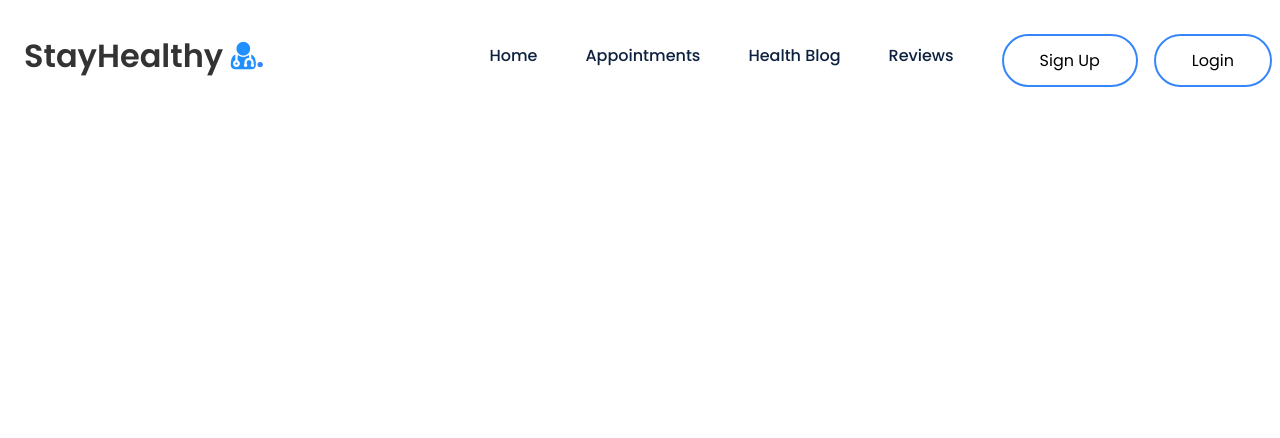
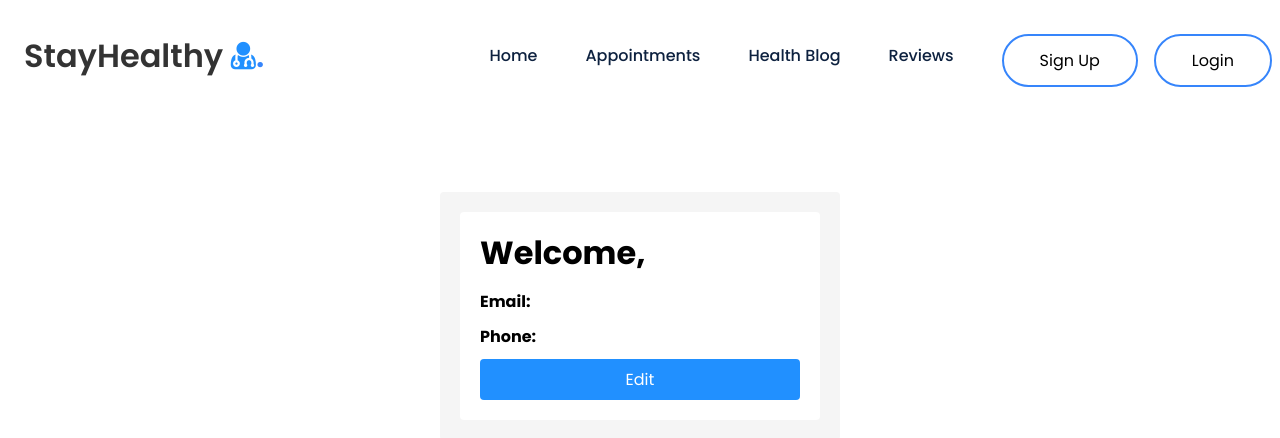
Before and after one commit to shahidullahmc/react-med_appt, a React (Create React App) app: page /profile in a window 1280 px wide. Shown: the top 438 px of the page. Built offline with nearby package versions, Linux system fonts and the light colour scheme; no server answers; sample sign-in values are in the browser's storage.

Commit message:
Profileform

```diff
--- a/package.json
+++ b/package.json
@@ -8,7 +8,7 @@
     "@testing-library/user-event": "^13.5.0",
     "react": "^18.2.0",
     "react-dom": "^18.2.0",
-    "react-router-dom": "^6.20.1",
+    "react-router-dom": "^6.21.1",
     "react-scripts": "^5.0.1",
     "reactjs-popup": "^2.0.6",
     "web-vitals": "^2.1.4"
--- a/src/App.js
+++ b/src/App.js
@@ -22,6 +22,8 @@
 
 import ReviewForm from './Components/ReviewForm/ReviewForm';
 
+import ProfileForm from './Components/ProfileCard/ProfileCard';
+
 
 function App() {
 
@@ -39,6 +41,7 @@
                         <Route path="/search/doctors" element={<DoctorCard/>} />
                         <Route path="/booking-consultation" element={<BookingConsultation/>} />
                         <Route path="/reviews" element={<ReviewForm/>} />
+                        <Route path='/profile' element={<ProfileForm />} />
                     </Routes>
             </Notification>
         </BrowserRouter>
--- a/src/Components/ProfileCard/ProfileCard.css
+++ b/src/Components/ProfileCard/ProfileCard.css
@@ -0,0 +1,61 @@
+.profile-container {
+    max-width: 400px;
+    margin: 15% auto;
+    padding: 20px;
+    background-color: #f5f5f5;
+    border-radius: 4px;
+  }
+
+  .profile-container h1 {
+    margin-top: 0;
+  }
+
+  .profile-container form {
+    margin-bottom: 20px;
+  }
+
+  .profile-container label {
+    display: block;
+    margin-bottom: 10px;
+  }
+
+  .profile-container input[type="text"],
+  .profile-container input[type="email"] {
+    width: 100%;
+    padding: 8px;
+    border: 1px solid #ccc;
+    border-radius: 4px;
+  }
+
+  .profile-container button {
+    display: block;
+    width: 100%;
+    padding: 8px;
+    background-color: #2190ff;
+    color: #fff;
+    border: none;
+    border-radius: 4px;
+    cursor: pointer;
+  }
+  .profile-details {
+    background-color: #fff;
+    border-radius: 4px;
+    padding: 20px;
+  }
+
+  .profile-details h2 {
+    margin-top: 0;
+  }
+
+  .profile-details p {
+    margin-bottom: 10px;
+  }
+
+  .profile-details button {
+    background-color: #2190ff;
+    color: #fff;
+    border: none;
+    border-radius: 4px;
+    padding: 8px 12px;
+    cursor: pointer;
+  }
--- a/src/Components/ProfileCard/ProfileCard.js
+++ b/src/Components/ProfileCard/ProfileCard.js
@@ -0,0 +1,151 @@
+import React, { useEffect, useState } from "react";
+import { API_URL } from "../../config";
+import { useNavigate } from "react-router-dom";
+import "./ProfileCard.css";
+
+const ProfileForm = () => {
+  const [userDetails, setUserDetails] = useState({});
+  const [updatedDetails, setUpdatedDetails] = useState({});
+  const [editMode, setEditMode] = useState(false);
+  const navigate = useNavigate();
+
+  useEffect(() => {
+    const authtoken = sessionStorage.getItem("auth-token");
+
+    if (!authtoken) {
+      navigate("/login");
+    } else {
+      fetchUserProfile();
+    }
+  }, [navigate]);
+
+  const fetchUserProfile = async () => {
+    try {
+      const authtoken = sessionStorage.getItem("auth-token");
+      const email = sessionStorage.getItem("email");
+
+      if (!authtoken) {
+        navigate("/login");
+      } else {
+        const response = await fetch(`${API_URL}/api/auth/user`, {
+          headers: {
+            "Authorization": `Bearer ${authtoken}`,
+            "Email": email,
+          },
+        });
+
+        if (response.ok) {
+          const user = await response.json();
+          setUserDetails(user);
+          setUpdatedDetails(user);
+        } else {
+          throw new Error("Failed to fetch user profile");
+        }
+      }
+    } catch (error) {
+      console.error(error);
+    }
+  };
+
+  const handleEdit = () => {
+    setEditMode(true);
+  };
+
+  const handleInputChange = (e) => {
+    setUpdatedDetails({
+      ...updatedDetails,
+      [e.target.name]: e.target.value,
+    });
+  };
+
+  const handleSubmit = async (e) => {
+    e.preventDefault();
+
+    try {
+      const authtoken = sessionStorage.getItem("auth-token");
+      const email = sessionStorage.getItem("email");
+
+      if (!authtoken || !email) {
+        navigate("/login");
+        return;
+      }
+
+      const payload = { ...updatedDetails };
+      const response = await fetch(`${API_URL}/api/auth/user`, {
+        method: "PUT",
+        headers: {
+          "Authorization": `Bearer ${authtoken}`,
+          "Content-Type": "application/json",
+          "Email": email,
+        },
+        body: JSON.stringify(payload),
+      });
+
+      if (response.ok) {
+        sessionStorage.setItem("name", updatedDetails.name);
+        sessionStorage.setItem("phone", updatedDetails.phone);
+
+        setUserDetails(updatedDetails);
+        setEditMode(false);
+
+        // Display success message to the user
+        alert(`Profile Updated Successfully!`);
+        navigate("/");
+      } else {
+        throw new Error("Failed to update profile");
+      }
+    } catch (error) {
+      console.error(error);
+    }
+  };
+
+  return (
+    <div className="profile-container">
+      {editMode ? (
+        <form onSubmit={handleSubmit}>
+          <label>
+            Name
+            <input
+              type="text"
+              name="name"
+              value={updatedDetails.name}
+              onChange={handleInputChange}
+            />
+          </label>
+
+          <label>
+            Phone
+            <input
+              type="text"
+              name="phone"
+              value={updatedDetails.phone}
+              onChange={handleInputChange}
+            />
+          </label>
+
+          <label>
+            Email
+            <input
+              type="email"
+              name="email"
+              value={userDetails.email}
+              disabled // Disable the email field
+            />
+          </label>
+
+          <button type="submit">Save</button>
+        </form>
+      ) : (
+        <div className="profile-details">
+          <h1>Welcome, {userDetails.name}</h1>
+          <p><b>Email:</b> {userDetails.email}</p>
+          <p><b>Phone:</b> {userDetails.phone}</p>
+
+          <button onClick={handleEdit}>Edit</button>
+        </div>
+      )}
+    </div>
+  );
+};
+
+export default ProfileForm;
```
Also changed, not shown: src/Components/ReportsLayout/ReportsLayout.css (added), src/Components/ReportsLayout/ReportsLayout.js (added), 2 other files (tests, documents, lock files or other folders).
